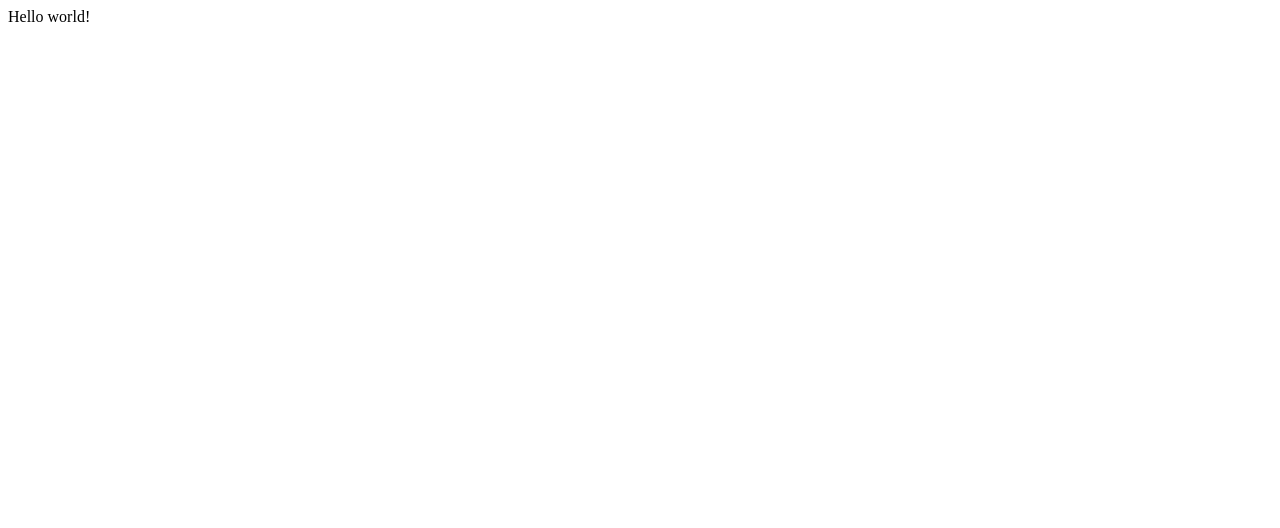
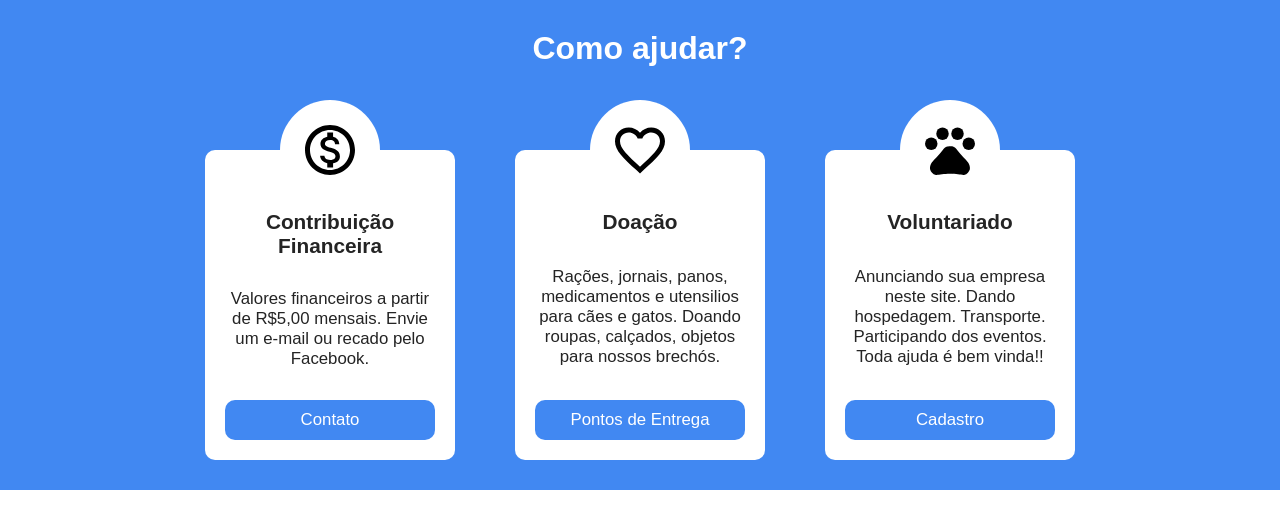
Before and after one commit to IDEjr/trainee-2020.2-sapphire, a Gatsby site in the folder via-bicho/: page / in a window 1280 px wide. Built offline with nearby package versions, Linux system fonts and the light colour scheme; Gatsby itself is replaced by a stand-in of ours.

Commit message:
general update helpsection + reusable button

```diff
--- a/via-bicho/gatsby-config.js
+++ b/via-bicho/gatsby-config.js
@@ -6,5 +6,14 @@
 
 module.exports = {
   /* Your site config here */
-  plugins: [],
+  plugins: [
+    {
+      resolve: "gatsby-plugin-react-svg",
+      options: {
+        rule: {
+          include: /assets/ // See below to configure properly
+        }
+      }
+    }
+  ],
 }
--- a/via-bicho/package.json
+++ b/via-bicho/package.json
@@ -15,8 +15,10 @@
   },
   "dependencies": {
     "gatsby": "^2.24.66",
+    "gatsby-plugin-react-svg": "^3.0.0",
     "react": "^16.12.0",
-    "react-dom": "^16.12.0"
+    "react-dom": "^16.12.0",
+    "styled-components": "^5.2.0"
   },
   "devDependencies": {
     "prettier": "2.1.2"
--- /dev/null
+++ b/via-bicho/src/Components/Button/index.js
@@ -0,0 +1,15 @@
+import React from 'react';
+
+import { Container } from './styles';
+
+function Button( {children, href, outlined} ) {
+  return (
+    <Container outline={outlined}>
+        <a href={href}>
+            {children}
+        </a>
+    </Container>
+    );
+}
+
+export default Button;
--- /dev/null
+++ b/via-bicho/src/Components/Button/styles.js
@@ -0,0 +1,32 @@
+import styled from "styled-components"
+
+export const Container = styled.button`
+
+  cursor: pointer;
+  padding: 10px 0;
+  border: ${ props => props.outline ? '1px solid var(--secondary-text)' : 'none' };
+  border-radius: 10px;
+  background: ${ props => props.outline ? 'none' : 'var(--primary-color)' };
+
+    transition: all 100ms ease-in-out;
+
+  &:hover {
+    background: var(--primary-hover);
+
+    border: ${ props => props.outline ? '1px solid var(--primary-color)' : 'none' };;
+    & > a {
+        color: var(--secondary-text);
+    }
+  }
+
+  &:focus {
+      outline: none;
+  }
+
+  a {
+    color: var(--secondary-text);
+    font-size: 1.05rem;
+    text-decoration: none;
+  }
+
+`
--- /dev/null
+++ b/via-bicho/src/Components/Card/index.js
@@ -0,0 +1,27 @@
+import React from "react";
+
+import Button from '../Button';
+import { MainContent, Container, Icon } from "./styles";
+
+function Card({ children, title, content, buttonText }) {
+  return (
+    <Container>
+
+        <Icon>
+          {children}
+        </Icon>
+
+      <MainContent>
+        <h3>{title}</h3>
+        <p>{content}</p>
+
+        <Button href="#">
+          {buttonText}
+        </Button>
+
+      </MainContent>
+    </Container>
+  )
+}
+
+export default Card;
--- /dev/null
+++ b/via-bicho/src/Components/Card/styles.js
@@ -0,0 +1,58 @@
+import styled from 'styled-components';
+
+export const Container = styled.div`
+    position: relative;
+
+    margin: 70px 30px 0px 30px;
+
+    min-width: 200px;
+    max-width: 250px;
+
+    color: var(--primary-text);
+    background-color: var(--secondary-color);
+
+    border-radius: 10px;
+`;
+
+export const MainContent = styled.div`
+    margin: 50px auto 10px auto;
+    padding: 10px 20px;
+
+    min-height: 250px;
+
+    display: flex;
+    flex-direction: column;
+    justify-content: space-between;
+
+    & > h3 {
+        font-size: 1.3rem;
+    }
+
+    & > p {
+        font-size: 1.05rem;
+    }
+
+`;
+
+export const Icon = styled.div`
+    position: absolute;
+
+    display: flex;
+    justify-content: center;
+    align-items: center;
+
+    margin: 0 auto;
+
+    width: 100px;
+    height: 100px;
+    border-radius: 50%;
+    background-color: var(--secondary-color);
+
+    & > svg {
+        width: 60px;
+        height: 60px;
+    }
+
+    top: -50px;
+    left: calc( 50% - 50px );
+`;
--- /dev/null
+++ b/via-bicho/src/Components/help-section/index.js
@@ -0,0 +1,45 @@
+import React from "react";
+import Card from "../Card";
+
+import { Container, CardWrapper } from "./styles";
+
+import HeartIcon from '../../../static/assets/heart.svg';
+import MoneyIcon from '../../../static/assets/money.svg';
+import VolunteerIcon from '../../../static/assets/volunteer.svg';
+
+function Help() {
+
+  return (
+    <Container>
+      <h2>Como ajudar?</h2>
+
+      <CardWrapper>
+        <Card
+          title="Contribuição Financeira"
+          content="Valores financeiros a partir de R$5,00 mensais. Envie um e-mail ou recado pelo Facebook."
+          buttonText="Contato"
+        >
+          <MoneyIcon />
+        </Card>
+        <Card
+          title="Doação"
+          content="Rações, jornais, panos, medicamentos e utensilios para cães e gatos. Doando roupas, calçados, objetos para nossos brechós."
+          buttonText="Pontos de Entrega"
+        >
+         <HeartIcon />
+        </Card>
+        <Card
+          title="Voluntariado"
+          content="Anunciando sua empresa neste site. Dando hospedagem. Transporte. Participando dos eventos. Toda ajuda é bem vinda!!"
+          buttonText="Cadastro"
+        >
+          <VolunteerIcon />
+        </Card>
+      </CardWrapper>
+
+    </Container>
+  )
+
+}
+
+export default Help;
--- /dev/null
+++ b/via-bicho/src/Components/help-section/styles.js
@@ -0,0 +1,29 @@
+import styled from 'styled-components';
+
+export const Container = styled.section`
+    width: 100%;
+
+    padding: 30px 0;
+
+    display: flex;
+    flex-direction: column;
+
+    text-align: center;
+
+    background-color: var(--primary-color);
+
+    & > h2 {
+        flex-basis: 50px;
+        font-size: 2rem;
+
+        color: var(--secondary-text);
+    }
+`;
+
+export const CardWrapper = styled.div`
+    margin: 0 auto;
+
+    display: flex;
+    flex-wrap: wrap;
+    justify-content: center;
+`;
--- a/via-bicho/src/pages/index.js
+++ b/via-bicho/src/pages/index.js
@@ -1,5 +1,15 @@
 import React from "react"
+import Help from "../Components/help-section"
+import GlobalStyle from "../../static/styles/globalstyle"
 
 export default function Home() {
-  return <div>Hello world!</div>
+  return (
+    <>
+      {/* Componentes */}
+      <Help />
+
+      {/* Estilos globais */}
+      <GlobalStyle />
+    </>
+  )
 }
--- /dev/null
+++ b/via-bicho/static/styles/globalstyle.js
@@ -0,0 +1,21 @@
+import {createGlobalStyle} from 'styled-components';
+
+export default createGlobalStyle`
+    *, html {
+        margin: 0;
+        padding: 0;
+
+        box-sizing: border-box;
+
+        font-family: 'Secular One', sans-serif;
+    }
+
+
+    :root {
+        --primary-color: #4188F2;
+        --secondary-color: #FFF;
+        --primary-text: #242424;
+        --secondary-text: #FFF;
+        --primary-hover: #1774ff;
+    }
+`;
```
Also changed, not shown: via-bicho/static/assets/heart.svg (added), via-bicho/static/assets/money.svg (added), via-bicho/static/assets/volunteer.svg (added), 1 other file.
